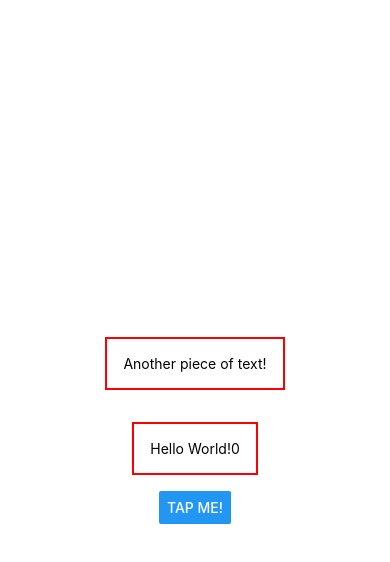
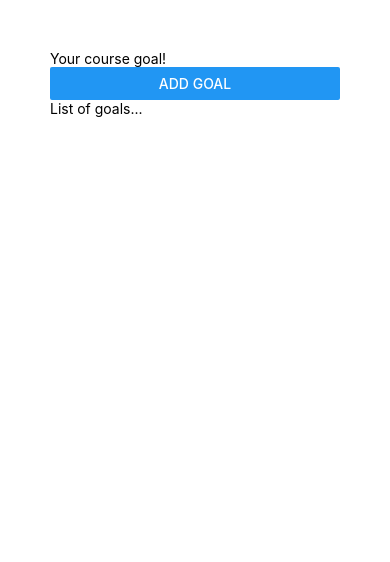
Before and after one commit to kosmos2019/training_reactnative_base, a React Native app: screen / in a window 390 px wide. Shown: the top 562 px of the page. Built offline with nearby package versions, Linux system fonts and the light colour scheme.

Commit message:
layouts to explore

```diff
--- a/App.js
+++ b/App.js
@@ -1,28 +1,21 @@
-import { Button, StyleSheet, Text, View } from 'react-native';
+import { Button, StyleSheet, Text, TextInput, View } from 'react-native';
 
 export default function App() {
   return (
-    <View style={styles.container}>
+    <View style={styles.appContainer}>
       <View>
-        <Text style={styles.dummyText}>Another piece of text!</Text>
+        <TextInput placeholder='Your course goal!' />
+        <Button title='Add Goal' />
       </View>
-      <Text style={styles.dummyText}>Hello World!0</Text>
-      <Button title='Tap me!'></Button>
+      <View>
+        <Text>List of goals...</Text>
+      </View>
     </View>
   );
 }
 
 const styles = StyleSheet.create({
-  container: {
-    flex: 1,
-    backgroundColor: '#fff',
-    alignItems: 'center',
-    justifyContent: 'center',
-  },
-  dummyText: {
-    margin: 16,
-    padding: 16,
-    borderWidth: 2,
-    borderColor: 'red'
+  appContainer: {
+    padding: 50
   }
 });
```
